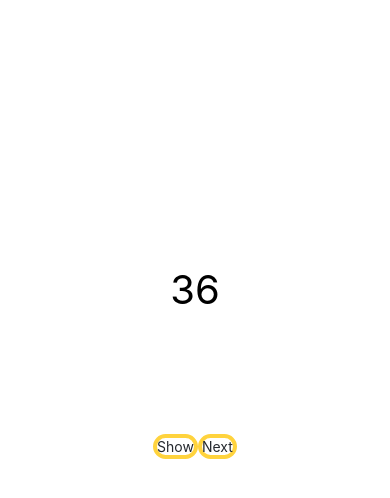
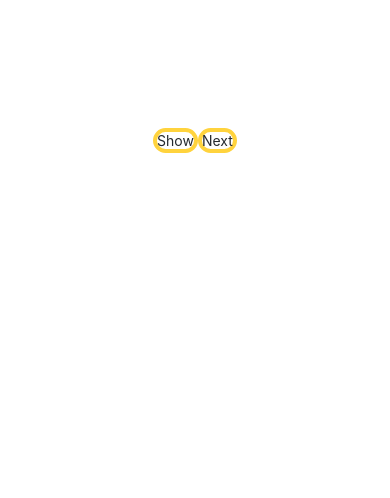
Before and after one commit to proton/LearnForeignNumbers, a React Native app: screen / in a window 390 px wide. Shown: the top 498 px of the page. Built offline with nearby package versions, Linux system fonts and the light colour scheme.

Commit message:
change number on tap

```diff
--- a/App.js
+++ b/App.js
@@ -1,6 +1,8 @@
 import { StatusBar } from 'expo-status-bar'
 import { useState, useEffect } from 'react'
 import { StyleSheet, Text, View, PixelRatio } from 'react-native'
+import { GestureHandlerRootView, TapGestureHandler, Swipeable, State } from 'react-native-gesture-handler'
+
 import Button from './components/Button'
 
 export default function App() {
@@ -13,18 +15,26 @@ export default function App() {
     else         setNumber(Math.floor(Math.random() * 1001))
   }
 
+  const onTap = event => {
+    if (event.nativeEvent.state === State.ACTIVE) changeNumber()
+  }
+
   useEffect(() => {
-    if (number === null) changeNumber()
+    // if (number === null) changeNumber()
   })
 
   return (
     <View style={styles.container}>
+      <GestureHandlerRootView>
+        <TapGestureHandler onHandlerStateChange={onTap}>
           <Text style={styles.number}>{number}</Text>
+        </TapGestureHandler>
         <View style={styles.footerContainer}>
           <Button label="Show" />
           <Button label="Next" onPress={changeNumber} />
         </View>
         <StatusBar style="auto" />
+      </GestureHandlerRootView>
     </View>
   )
 }
@@ -44,5 +54,6 @@ const styles = StyleSheet.create({
   },
   number: {
     fontSize: PixelRatio.get() * 40,
+    textAlign: 'center',
   },
 })
--- a/babel.config.js
+++ b/babel.config.js
@@ -1,6 +1,10 @@
-module.exports = function(api) {
-  api.cache(true);
+module.exports = function (api) {
+  api.cache(true)
   return {
     presets: ['babel-preset-expo'],
-  };
-};
+    plugins: [
+      '@babel/plugin-proposal-export-namespace-from',
+      'react-native-reanimated/plugin',
+    ],
+  }
+}
--- a/package.json
+++ b/package.json
@@ -17,17 +17,20 @@
   "license": "GPL3",
   "devDependencies": {
     "@babel/core": "^7.19.3",
+    "@babel/plugin-proposal-export-namespace-from": "^7.18.9",
     "eslint": "^8.34.0",
     "eslint-plugin-react": "^7.32.2",
     "expo-cli": "^6.3.1"
   },
   "dependencies": {
+    "@expo/vector-icons": "^13.0.0",
     "expo": "^47.0.13",
     "expo-status-bar": "~1.4.2",
     "react": "18.1.0",
     "react-dom": "18.1.0",
     "react-native": "0.70.5",
-    "@expo/vector-icons": "^13.0.0",
+    "react-native-gesture-handler": "~2.8.0",
+    "react-native-reanimated": "~2.12.0",
     "react-native-web": "~0.18.7"
   }
 }
```
Also changed, not shown: 1 other file (tests, documents, lock files or other folders). Lines whose indentation alone changed are shown as unchanged.
